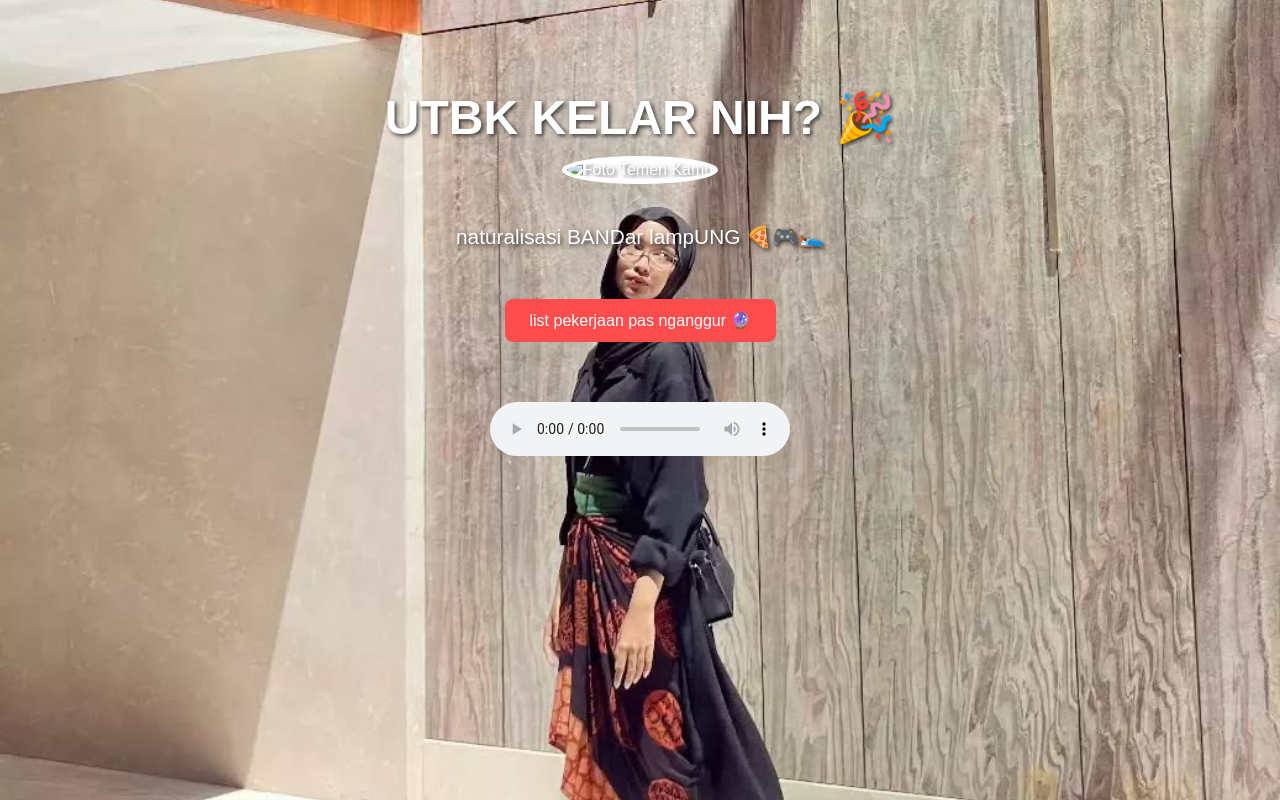
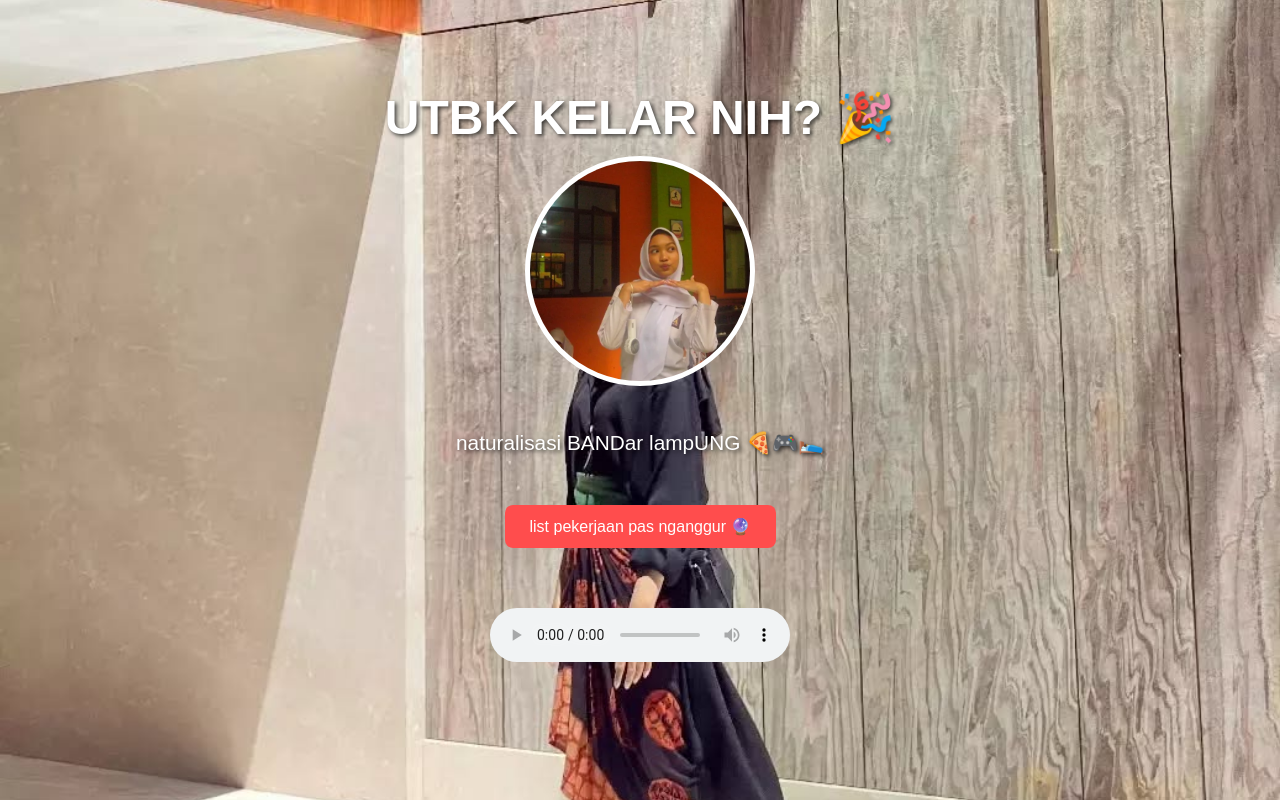
Before and after one commit to Naufaldy/nalaMPOENK, a plain HTML site: page index.html in a window 1280 px wide. Drawn offline with Linux system fonts and the light colour scheme.

Commit message:
Update index.html

```diff
--- a/index.html
+++ b/index.html
@@ -60,7 +60,7 @@
   <h1>UTBK KELAR NIH? 🎉</h1>
 
   <!-- Foto Temen -->
-  <img src="foto-temen.jpeg" alt="Foto Temen Kamu">
+  <img src="foto-temen.png" alt="Foto Temen Kamu">
 
   <p>naturalisasi BANDar lampUNG 🍕🎮🛌</p>
 
```
